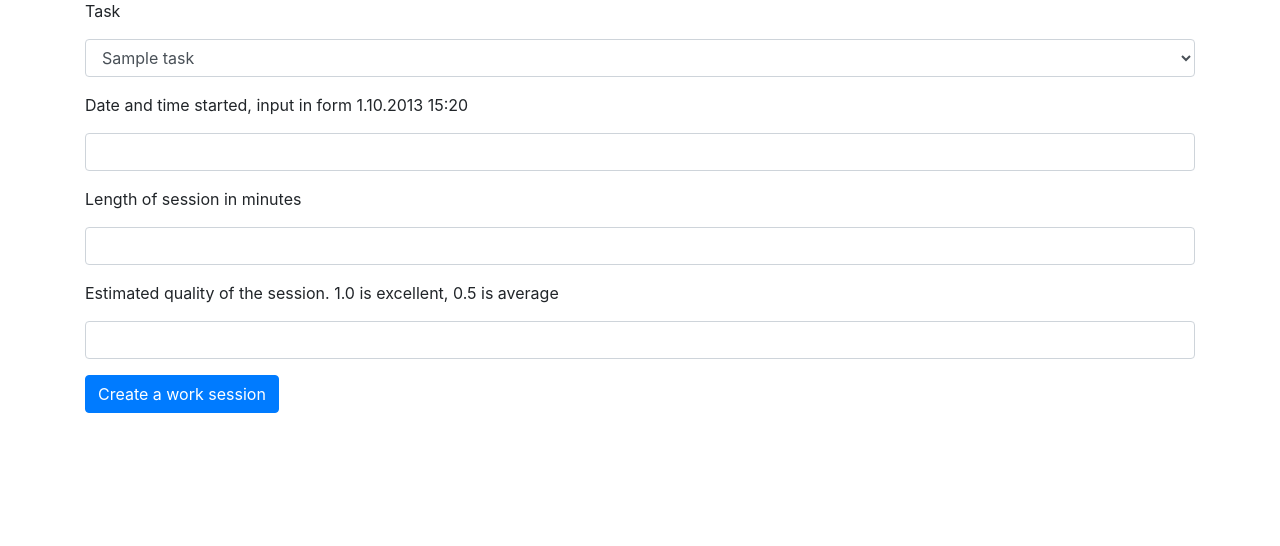
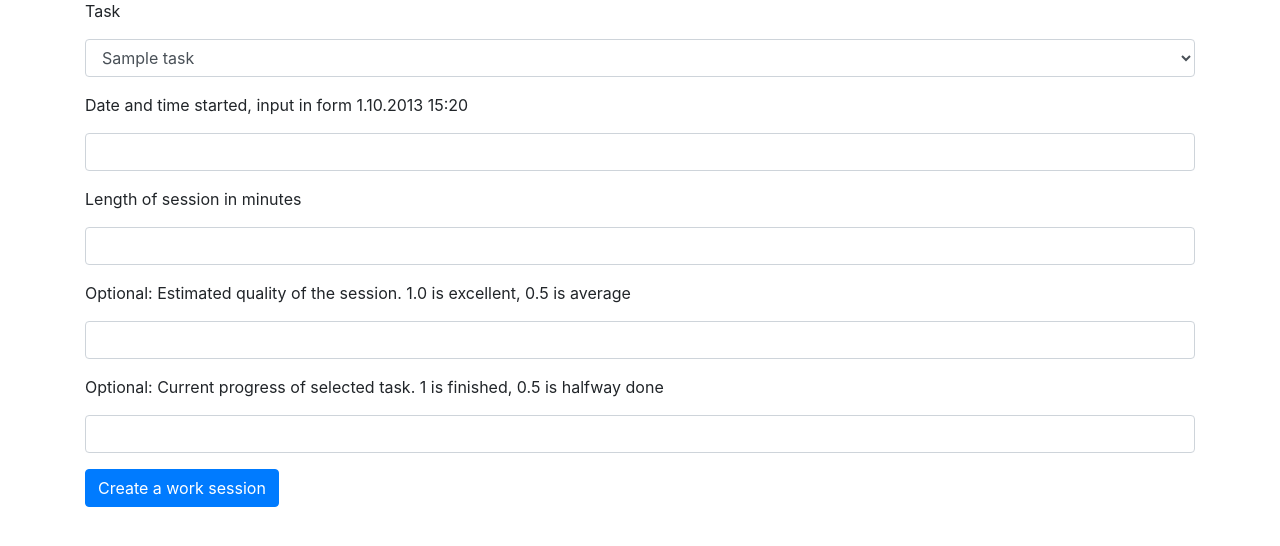
Before and after one commit to sofivanhanen/task-tracker, a Flask app: page /workingperiods/new/ in a window 1280 px wide. Shown: the part 137-683 px from the top of the page. Run offline with Flask 2, Linux system fonts and the light colour scheme; a user stored in the database is signed in; tables that the repository leaves empty hold one stand-in row (values such as "Sample post"); some libraries are stand-ins or nearby versions.

Commit message:
Edit task progress when adding working period

```diff
--- a/application/templates/workingperiods/new.html
+++ b/application/templates/workingperiods/new.html
@@ -39,6 +39,15 @@
     <small class="form-text text-muted">{{ e }}</small>
     {% endfor %} {% endif %}
   </div>
+  <div class="form-group">
+    <label for="{{ form.progress.id }}" class="control-label">{{ form.progress.label }}</label>
+    <div>
+      {{ form.progress(class='form-control') }}
+    </div>
+    {% if form.progress.errors %} {% for e in form.progress.errors %}
+    <small class="form-text text-muted">{{ e }}</small>
+    {% endfor %} {% endif %}
+  </div>
   <button type="submit" class="btn btn-primary">Create a work session</button>
 </form>
 {% endblock %}
--- a/application/workingperiods/forms.py
+++ b/application/workingperiods/forms.py
@@ -9,7 +9,9 @@ class WorkingPeriodForm(FlaskForm):
     length = IntegerField("Length of session in minutes", validators=[
                           validators.InputRequired(), validators.NumberRange(min=0)])
     quality = DecimalField(
-        "Estimated quality of the session. 1.0 is excellent, 0.5 is average", validators=[validators.NumberRange(max=1.0, min=0.0), validators.Optional(True)])
+        "Optional: Estimated quality of the session. 1.0 is excellent, 0.5 is average", validators=[validators.NumberRange(max=1.0, min=0.0), validators.Optional(True)])
+    progress = DecimalField(
+        "Optional: Current progress of selected task. 1 is finished, 0.5 is halfway done", validators=[validators.NumberRange(max=1.0, min=0.0), validators.Optional(True)])
 
     task = SelectField("Task", coerce=int, validators=[
                        validators.InputRequired()])
--- a/application/workingperiods/views.py
+++ b/application/workingperiods/views.py
@@ -27,6 +27,10 @@ def working_periods_new():
         return redirect(url_for("auth_unauthorized"))
 
     wp.task_id = form.task.data
+
+    # If progress was given
+    if form.progress.data != None:
+        t.progress = form.progress.data
 
     db.session().add(wp)
     db.session().commit()
```
